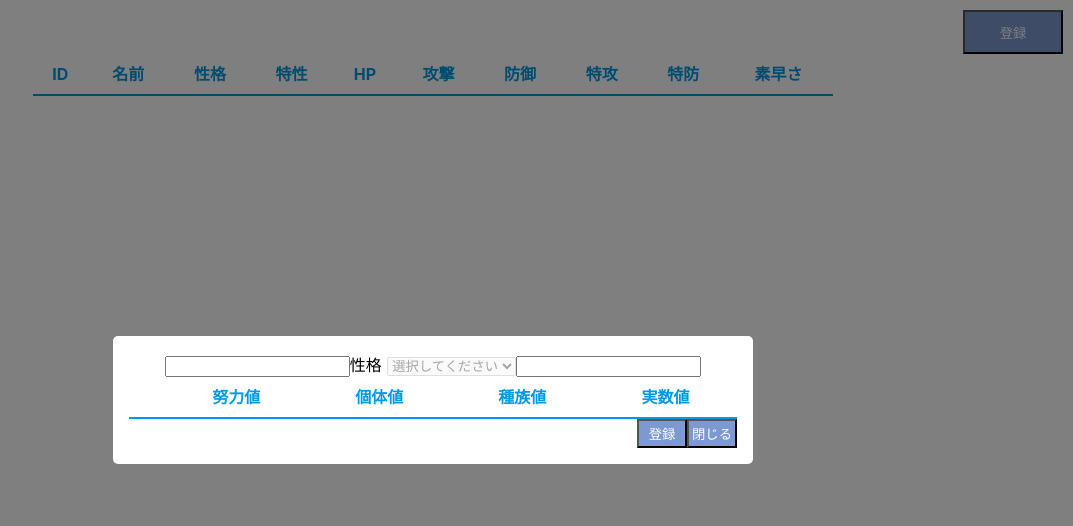
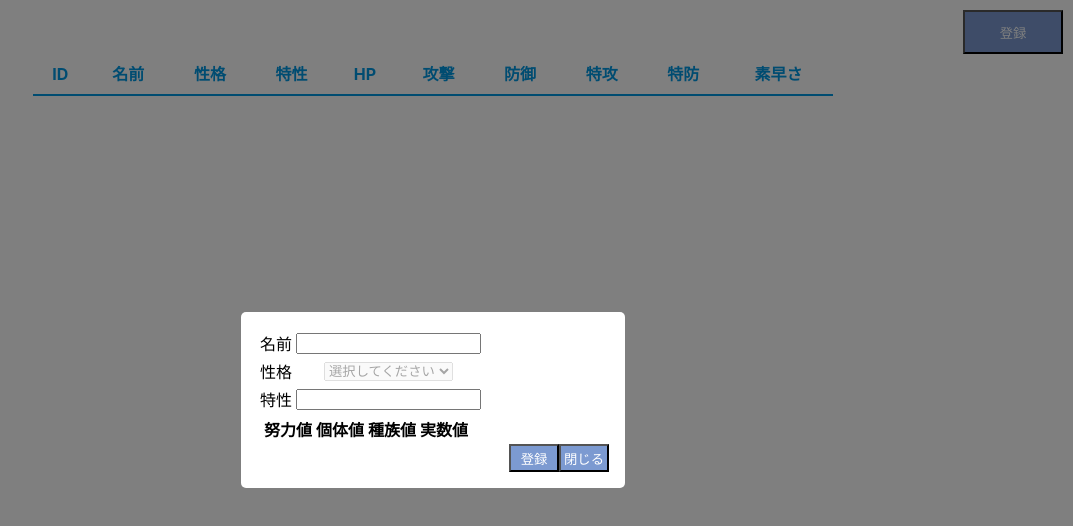
Before and after one commit to panaino/Nuxt_prj, a Nuxt app: page / in a window 1280 px wide. Both pictures are taken after a click on the button "登録". Shown: the top 526 px of the page, without its empty margins (207-1280 px from the left). Built offline with nearby package versions, Linux system fonts and the light colour scheme.

Commit message:
レイアウト修正

```diff
--- a/components/RegisterModal.vue
+++ b/components/RegisterModal.vue
@@ -6,6 +6,11 @@
 	<div class="register_modal_full" v-show="visible">
 		<div class="register_modal_content">
 			<div>
+				<table>
+					<tbody>
+						<tr>
+							<td>名前</td>
+							<td>
 								<!-- 名前入力欄 -->
 								<PartsInputText
 								:inputTextInfo='{id:"name", labelName:"名前", dataType:"name", list:"nameList"}'
@@ -15,19 +20,31 @@
 								<datalist id="nameList">
 									<option v-for="(value, key) in this.$store.getters['monsterInfo/getData']" :key="key">{{ key }}</option>
 								</datalist>
+							</td>
+						</tr>
+						<tr>
+							<td>性格</td>
+							<td>
 								<!-- 性格入力欄 -->
-				<label for="personality">性格
-				</label>
 								<select id="personality" v-model="changePersonality" :disabled="isDisabled">
 									<option value="" selected>選択してください</option>
 									<option v-for="(value, key) in this.$store.getters['personalInfo/getData']" :key="key" :value="key">{{ key }}</option>
 								</select>
+							</td>
+						</tr>
+						<tr>
+							<td>特性</td>
+							<td>
 								<!-- 特性入力欄 -->
 								<PartsInputText
 								:inputTextInfo='{id:"ability", labelName:"特性", dataType:"ability"}'
 								:valueText="insertData.ability"
 								@inputText="inputText"
 								/>
+							</td>
+						</tr>
+					</tbody>
+				</table>
 				<table>
 					<thead>
 						<tr>
@@ -262,14 +279,10 @@ export default {
 
 .register_modal_content{
   z-index:2;
-  width:50%;
+  width:30%;
   padding: 1em;
   background:#fff;
   border-radius: 5px;
-}
-
-.register_param_item {
-	display: flex;
 }
 
 /** ボタンエリアに関するデザイン */
--- a/components/Table.vue
+++ b/components/Table.vue
@@ -1,9 +1,9 @@
 <template>
   <div>
     <!-- 育成済み一覧テーブル -->
-    <table id="table">
+    <table class="register_list">
       <!-- テーブルヘッダー -->
-      <thead>
+      <thead class="register_list_thead">
         <tr>
           <th>ID</th>
           <th>名前</th>
@@ -27,22 +27,19 @@
 </script>
 
 <style>
-#table {
+
+.register_list {
   width: 800px;
   margin: 0 auto;
-}
-
-table {
-  width: 100%;
   border-collapse: collapse;
 }
 
-thead th {
+.register_list_thead th {
   border-bottom: 2px solid #0099e4; /*#d31c4a */
   color: #0099e4;
 }
 
-th {
+.register_list th {
   padding: 0 8px;
   line-height: 40px;
 }
```
Lines whose indentation alone changed are shown as unchanged.
